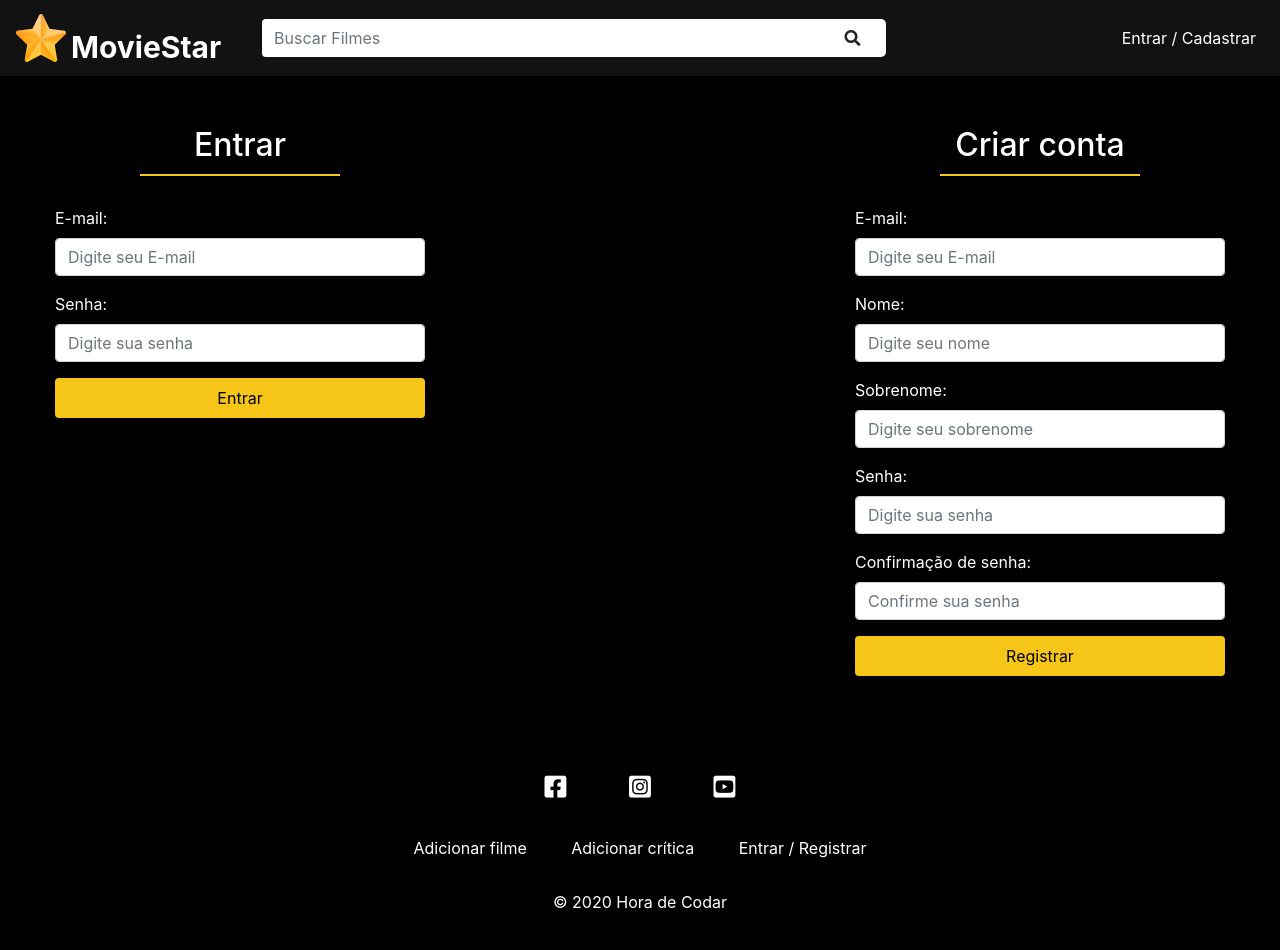
After one commit to andtors/PHPCurso, a PHP site: page /auth.php in a window 1280 px wide. The commit adds this page. Run offline with PHP 8.4, Linux system fonts and the light colour scheme.

Commit message:
SC-19-364

```diff
--- /dev/null
+++ b/SC-19-ProjMovieStar/auth.php
@@ -0,0 +1,56 @@
+<?php
+    require_once("templates/header.php");
+?>
+
+    <div id="main-container" class="container-fluid">
+        <div class="col-md-12">
+            <div class="row" id="auth-row">
+                <div class="col-md-4" id="login-container">
+                    <h2>Entrar</h2>
+                    <form action="" method="POST">
+                        <input type="hidden" name="type" value="login">
+                        <div class="form-group">
+                            <label for="email" >E-mail:</label>
+                            <input type="email" class="form-control" id="email" name="email" placeholder="Digite seu E-mail">
+                        </div>
+                        <div class="form-group">
+                            <label for="confirmPassword" >Senha:</label>
+                            <input type="password" class="form-control" id="password" name="password" placeholder="Digite sua senha">
+                        </div>
+                        <input type="submit" class="btn card-btn" value="Entrar">
+                    </form>
+                </div>
+                <div class="col-md-4" id="register-container">
+                    <h2>Criar conta</h2>
+                    <form action="<?= $BASE_URL ?>auth_process.php" method="POST">
+                        <input type="hidden" name="type" value="register">
+                        <div class="form-group">
+                            <label for="email" >E-mail:</label>
+                            <input type="text" class="form-control" id="email" name="email" placeholder="Digite seu E-mail">
+                        </div>
+                        <div class="form-group">
+                            <label for="name" >Nome:</label>
+                            <input type="text" class="form-control" id="name" name="name" placeholder="Digite seu nome">
+                        </div>
+                        <div class="form-group">
+                            <label for="lastname" >Sobrenome:</label>
+                            <input type="text" class="form-control" id="lastname" name="lastname" placeholder="Digite seu sobrenome">
+                        </div>
+                        <div class="form-group">
+                            <label for="password" >Senha:</label>
+                            <input type="password" class="form-control" id="password" name="password" placeholder="Digite sua senha">
+                        </div>
+                        <div class="form-group">
+                            <label for="confirmpassword" >Confirmação de senha:</label>
+                            <input type="confirmpassword" class="form-control" id="confirmpassword" name="confirmpassword" placeholder="Confirme sua senha">
+                        </div>
+                        <input type="submit" class="btn card-btn" value="Registrar">
+                    </form>
+                </div>
+            </div>
+        </div>
+    </div>
+
+<?php
+    require_once("templates/footer.php");
+?>
--- a/SC-19-ProjMovieStar/css/styles.css
+++ b/SC-19-ProjMovieStar/css/styles.css
@@ -1,7 +1,175 @@
-body {
-    background-color: #CCC;
+/* navbar */
+
+.navbar-brand {
+    position: relative;
 }
 
 #logo {
-    width: 40%;
+    width: 50px;
 }
+
+#moviestar-title {
+    color: #FFF;
+    position: absolute;
+    bottom: -2px;
+    font-size: 30px;
+    left: 55px;
+    font-weight: bold;
+}
+
+#main-navbar {
+    background-color: #121212;
+}
+
+#search-form {
+    margin: 0 auto;
+    background: #FFF;
+    border-radius: 5px;
+    width: 50%;
+    margin-left: 180px;
+}
+
+#search-form .form-control {
+    border: none;
+    width: 90%;
+    box-shadow: none;
+}
+
+#navbar {
+    min-width: 30%;
+}
+
+.navbar-nav {
+    justify-content: flex-end;
+    width: 100%;
+}
+
+.navbar .nav-item .nav-link {
+    color: #FFF;
+    transition: .5s;
+}
+
+.navbar .nav-item .nav-link:hover {
+    color: #999;
+}
+
+.bold {
+    font-weight: bold !important;
+}
+
+.msg-container {
+    background-color: #000;
+    padding: 15px;
+}
+
+.msg {
+    width: 6%;
+    margin: 0 auto;
+    padding: auto;
+    border: solid 1px #000;
+    text-align: center;
+}
+
+.msg.error {
+    color: #842029;
+    background-color: #F8D7DA;
+    border-color: #F5C2C7;
+}
+
+.msg.success {
+    color: #0F5132;
+    background-color: #D1E7DD;
+    border-color: #BAD7CC;
+}
+
+/* HOME */
+#main-container {
+    background-color: #000;
+    color: #fff;
+    min-height: 65vh;
+    padding: 40px;
+}
+
+/* Auth */
+
+#auth-row {
+    justify-content: space-between;
+}
+
+#login-container h2,
+#register-container h2 {
+    text-align: center;
+    border-bottom: 2px solid #F5C518;
+    width: 200px;
+    margin: 0 auto;
+    padding: 10px;
+}
+
+#login-container form,
+#register-container form{
+    max-width: 400px;
+    margin: 30px auto;
+}
+
+.card-btn {
+    color: #000;
+    background-color: #F5C518;
+    border: 2px solid #F5C518;
+    width: 100%;
+}
+
+.card-btn:hover {
+    background-color: transparent;
+    color: #F5C518;
+    border-color: #F5C518;
+}
+
+/* Footer */
+
+#footer {
+    background-color: #000;
+    color: #FFF;
+    text-align: center;
+    margin: 0;
+    padding: 20px;
+}
+
+#social-container ul,
+#footer-links-container ul {
+    list-style-type: none;
+    padding: 0;
+}
+
+#social-container li,
+#footer-links-container li {
+    display: inline-block;
+    margin: 0 20px;
+}
+
+#social-container li {
+    height: 40px;
+    width: 40px;
+    border-radius: 100%;
+    transition: .5s;
+    line-height: 3;
+
+}
+
+#social-container li:hover {
+    background-color: #333;
+}
+
+
+#social-container a,
+#footer-links-container a {
+    color: #fff;
+    transition: .5s;
+}
+
+#social-container li i {
+    font-size: 25px;
+}
+
+#footer-links-container {
+    margin: 30px 0 ;
+}
--- /dev/null
+++ b/SC-19-ProjMovieStar/templates/footer.php
@@ -0,0 +1,21 @@
+<footer id="footer">
+        <div id="social-container">
+            <ul>
+            <li><a href="#"><i class="fab fa-facebook-square"></i></a></li>
+            <li><a href="#"><i class="fab fa-instagram-square"></i></a></li>
+            <li><a href="#"><i class="fab fa-youtube-square"></i></a></li>
+            </ul>
+        </div>
+        <div id="footer-links-container">
+            <ul>
+                <li><a href="#">Adicionar filme</a></li>
+                <li><a href="#">Adicionar crítica</a></li>
+                <li><a href="#">Entrar / Registrar</a></li>
+            </ul>
+        </div>
+        <p>&copy; 2020 Hora de Codar</p>
+    </footer>
+    <!-- Bootstrap JS -->
+    <script src="https://ajax.googleapis.com/ajax/libs/jquery/1.12.4/jquery.min.js"></script>
+    <script src="https://cdnjs.cloudflare.com/ajax/libs/twitter-bootstrap/4.5.3/js/bootstrap.js" integrity="sha512-KCgUnRzizZDFYoNEYmnqlo0PRE6rQkek9dE/oyIiCExStQ72O7GwIFfmPdkzk4OvZ/sbHKSLVeR4Gl3s7s679g==" crossorigin="anonymous"></script>
+</html>
--- a/SC-19-ProjMovieStar/templates/header.php
+++ b/SC-19-ProjMovieStar/templates/header.php
@@ -0,0 +1,54 @@
+<?php
+
+    require_once("globals.php");
+    require_once("db.php");
+
+    $flashMessage = [];
+
+?>
+
+<!DOCTYPE html>
+<html lang="en">
+<head>
+  <meta charset="UTF-8">
+  <meta name="viewport" content="width=device-width, initial-scale=1.0">
+  <title>MovieStar</title>
+  <link rel="short icon" href="<?= $BASE_URL ?>img/moviestar.ico" />
+  <!-- Bootstrap -->
+  <link rel="stylesheet" href="https://cdnjs.cloudflare.com/ajax/libs/twitter-bootstrap/4.5.3/css/bootstrap.css" integrity="sha512-drnvWxqfgcU6sLzAJttJv7LKdjWn0nxWCSbEAtxJ/YYaZMyoNLovG7lPqZRdhgL1gAUfa+V7tbin8y+2llC1cw==" crossorigin="anonymous" />
+  <!-- Font Awesome -->
+  <link rel="stylesheet" href="https://cdnjs.cloudflare.com/ajax/libs/font-awesome/5.15.1/css/all.min.css" integrity="sha512-+4zCK9k+qNFUR5X+cKL9EIR+ZOhtIloNl9GIKS57V1MyNsYpYcUrUeQc9vNfzsWfV28IaLL3i96P9sdNyeRssA==" crossorigin="anonymous" />
+  <!-- MovieStar CSS -->
+  <link rel="stylesheet" href="<?= $BASE_URL ?>css/styles.css">
+</head>
+<body>
+<header>
+    <nav id="main-navbar" class="navbar navbar-expand-lg">
+        <a class="navbar-brand" href="<?= $BASE_URL ?>">
+            <img id="logo" src="<?= $BASE_URL ?>img/logo.svg" alt="MovieStar">
+            <span id="moviestar-title">MovieStar</span>
+        </a>
+        <button class="navbar-toggler" type="button" data-toggle="collapse" data-target="#navbar" aria-controls="navbar" aria-expanded="false" aria-label="Toggle navigation">
+          <i class="fas fa-bars"></i>
+        </button>
+
+        <form id="search-form" class="form-inline my-2 my-lg-0" action="<?= $BASE_URL?>search.php" method="GET">
+          <input name="q" id="search" class="form-control mr-sm-2" type="search" placeholder="Buscar Filmes" aria-label="Search">
+          <button class="btn my-2 my-sm-0" type="submit"><i class="fas fa-search"></i></button>
+        </form>
+
+        <div class="collapse navbar-collapse" id="navbar">
+          <ul class="navbar-nav">
+            <li class="nav-item"><a class="nav-link" href="<?= $BASE_URL ?>auth.php">Entrar /  Cadastrar</a></li>
+            </ul>
+          </div>
+      </nav>
+  </header>
+
+  <?php if(!empty($flashMessage['msg'])): ?>
+
+    <div class="msg-container">
+        <p class="msg <?= $flashMessage['type'] ?>"><?= $flashMessage['msg'] ?></p>
+    </div>
+
+  <? endif; ?>
```
Also changed, not shown: SC-19-ProjMovieStar/auth_process.php (added, +40 -0 lines), SC-19-ProjMovieStar/dao/UserDAO.php (added, +66 -0 lines), SC-19-ProjMovieStar/index.php (+5 -72 lines), SC-19-ProjMovieStar/models/Message.php (added, +36 -0 lines), SC-19-ProjMovieStar/models/User.php (added, +37 -0 lines).
